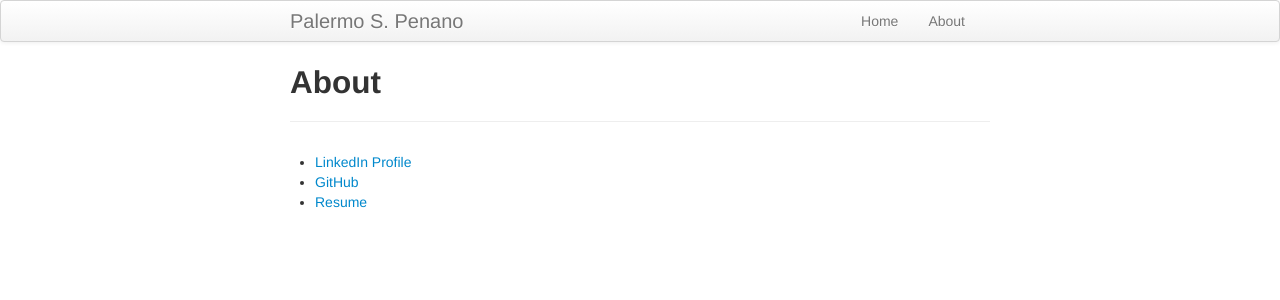
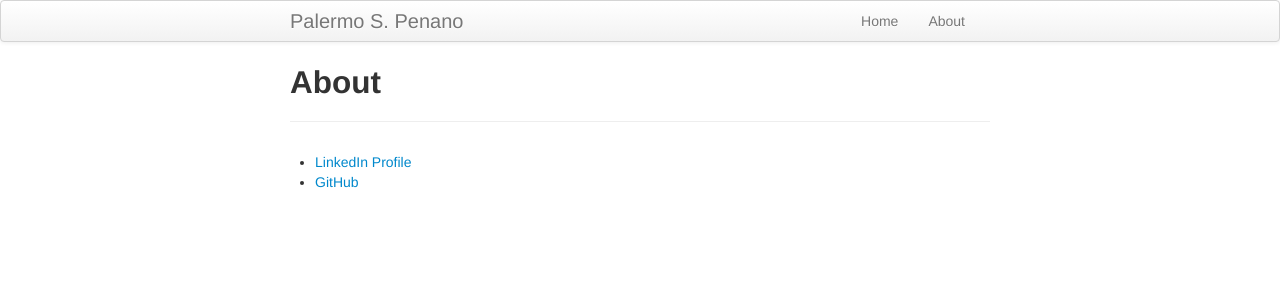
Before and after one commit to palpen/palermopenano, a Jekyll site: the page built from pages/about.md, in a window 1280 px wide. Shown: the top 300 px of the page. Built offline with Jekyll 4.4.1, drawn with Linux system fonts in a browser that asks for light colours.

Commit message:
remove resume from site

```diff
--- a/pages/about.md
+++ b/pages/about.md
@@ -5,4 +5,3 @@ description: About
 ---
 * [LinkedIn Profile](https://www.linkedin.com/in/palermo-penano-273397b8)
 * [GitHub](https://github.com/palpen)
-* [Resume]({{ site.url }}/downloads/palermopenano_resume_2018-03-29.pdf)
```
